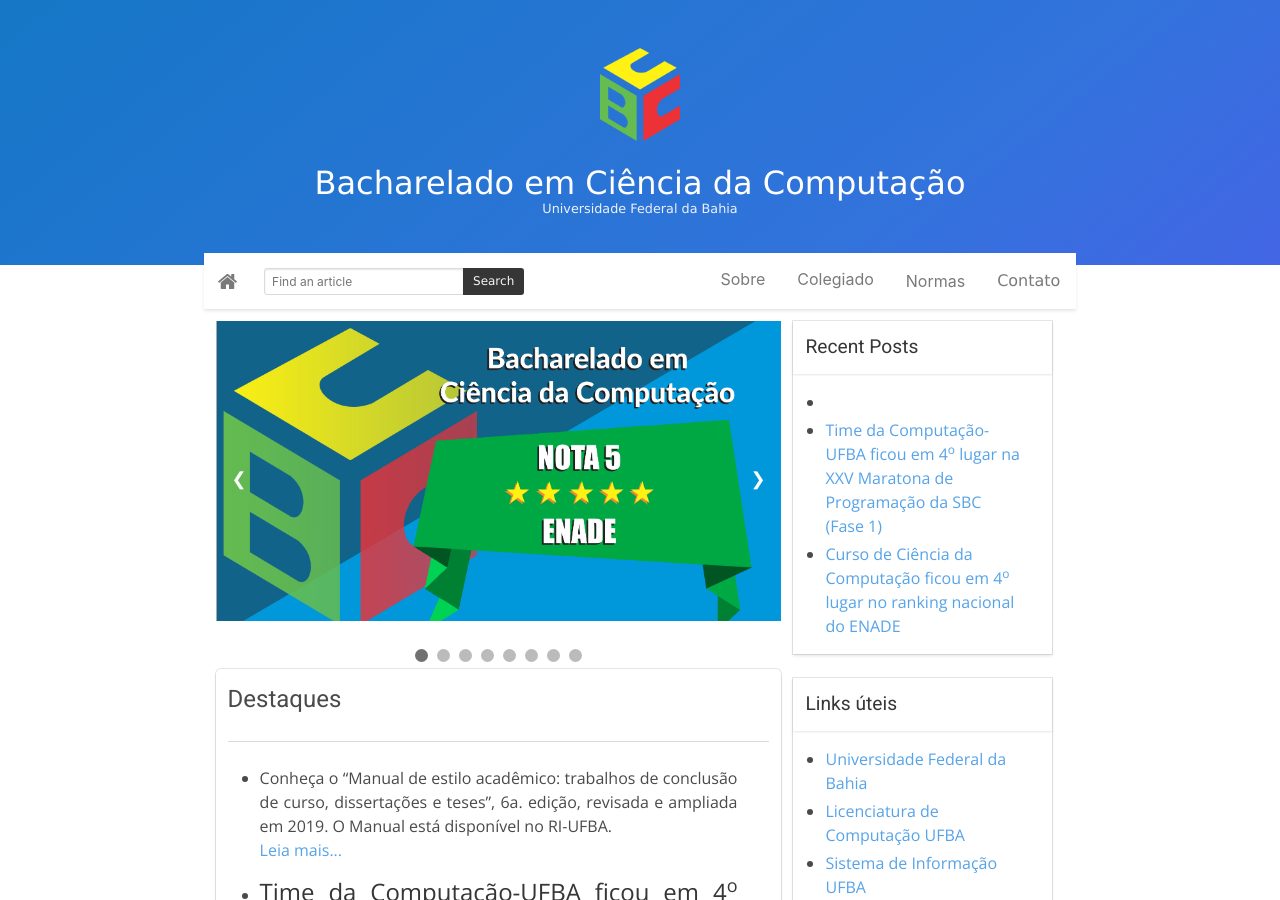
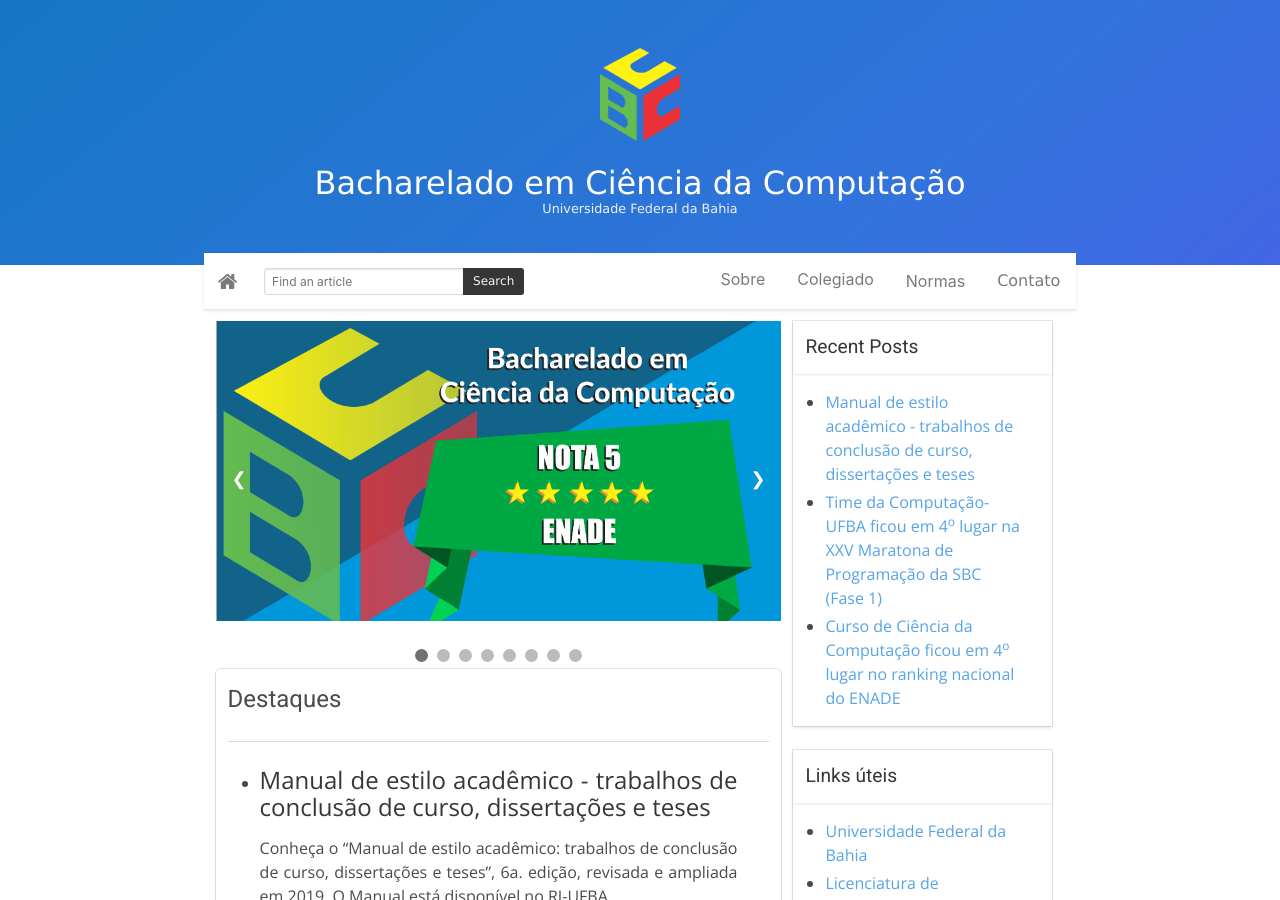
Before and after one commit to bcc-ufba/bcc-ufba.github.io, a Jekyll site: the page built from index.html, in a window 1280 px wide and 900 px high. Built offline with Jekyll 4.4.1, drawn with Linux system fonts in a browser that asks for light colours; the list of posts is cut into pages by our own code.

Commit message:
Update 2020-11-18-NovoManual.markdown

```diff
--- a/_posts/2020-11-18-NovoManual.markdown
+++ b/_posts/2020-11-18-NovoManual.markdown
@@ -1,10 +1,8 @@
 ---
-title: Manual de estilo acadêmico: trabalhos de conclusão de curso, dissertações e teses
+title: Manual de estilo acadêmico - trabalhos de conclusão de curso, dissertações e teses
 layout: post
 ---
 
-Conheça o
-"Manual de estilo acadêmico: trabalhos de conclusão de curso, dissertações e teses",
-6a. edição, revisada e ampliada em 2019.
+Conheça o "Manual de estilo acadêmico: trabalhos de conclusão de curso, dissertações e teses", 6a. edição, revisada e ampliada em 2019.
 
 O Manual está disponível no [RI-UFBA](http://repositorio.ufba.br/ri/handle/ri/29414).
```
